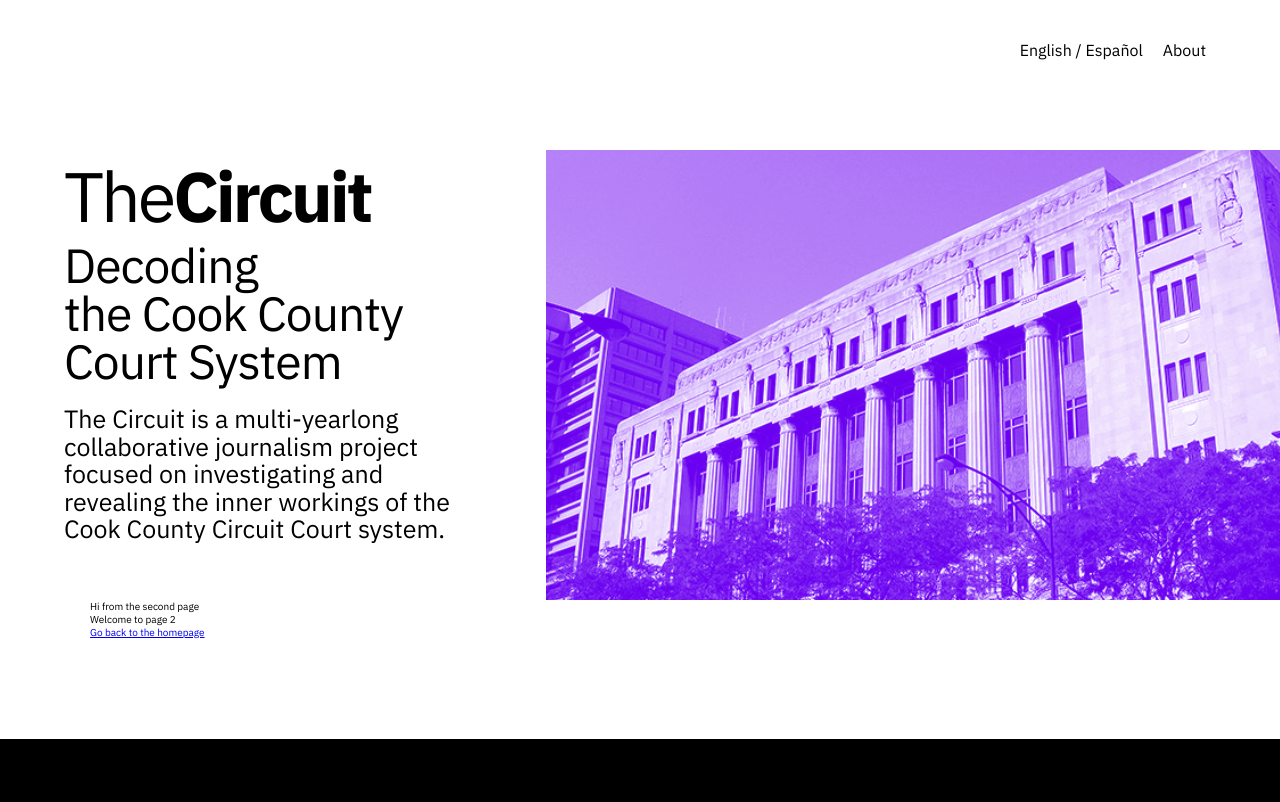
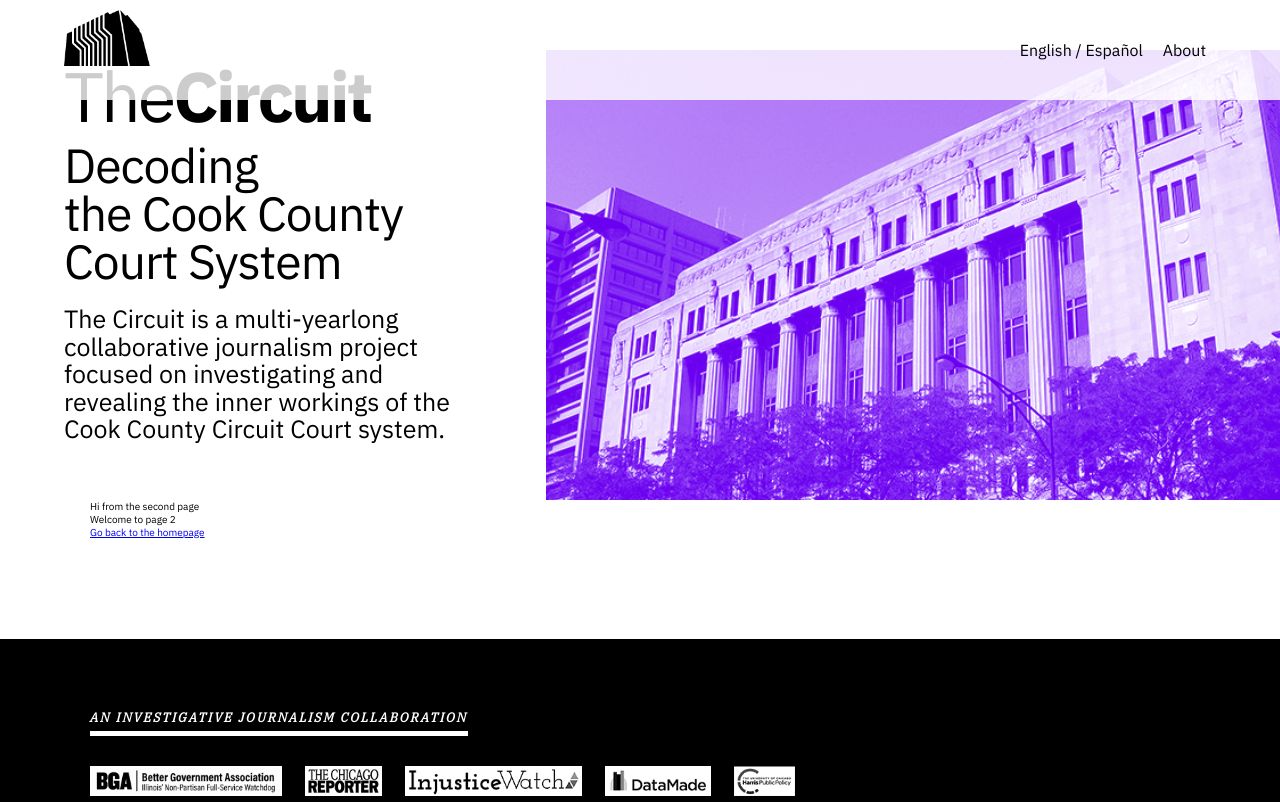
Before and after one commit to designhawg/circuit, a Gatsby site: page /page-2 in a window 1280 px wide. Shown: the top 802 px of the page. Built offline with nearby package versions, Linux system fonts and the light colour scheme; Gatsby itself is replaced by a stand-in of ours.

Commit message:
update header

```diff
--- a/src/components/header.js
+++ b/src/components/header.js
@@ -7,7 +7,10 @@ import "./styles.css"
 
 const Header = ({ siteTitle }) => (
   <header className="header">
-    <input type="checkbox" className="menu-btn" id="menu-btn"/>
+    <a href="/" class="nav-icon">
+      <img alt="The Circuit logo" src={require('../images/circuit_block.png')} />
+    </a>
+  <input type="checkbox" className="menu-btn" id="menu-btn"/>
   <label className="menu-icon" for="menu-btn">
   <span className="navicon"></span>
   </label>
--- a/src/components/styles.css
+++ b/src/components/styles.css
@@ -45,9 +45,9 @@ html {
 }
 
 header {
-    /* background-color: var(--light-grey); */
+    background-color: rgba(255, 255, 255, 0.8);
     overflow: hidden;
-    /* position: fixed; */
+    position: fixed;
     width: 100%;
     z-index: 1;
 }
@@ -113,7 +113,7 @@ nav img {
 .hero {
     display: flex;
     justify-content: space-between;
-    padding: 50px 0 0 0;
+    padding: 150px 0 0 0;
     flex-direction: column;
     width: 100%;
 }
@@ -535,9 +535,11 @@ footer {
     z-index: 3;
   }
 
-  .header img {
-      width: 100px;
-  }
+.header img {
+    width: 120px;
+    margin-top: 10px;
+    padding-left: 5%;
+}
 
   .navbar-title {
       font-size: 3rem;
@@ -665,6 +667,12 @@ footer {
           padding: 4rem 1rem;
       }
 
+      .header img {
+        width: 150px;
+        margin-top: 10px;
+        padding-left: 5%;
+      }
+
       .header .menu {
           clear: none;
           float: right;
```
